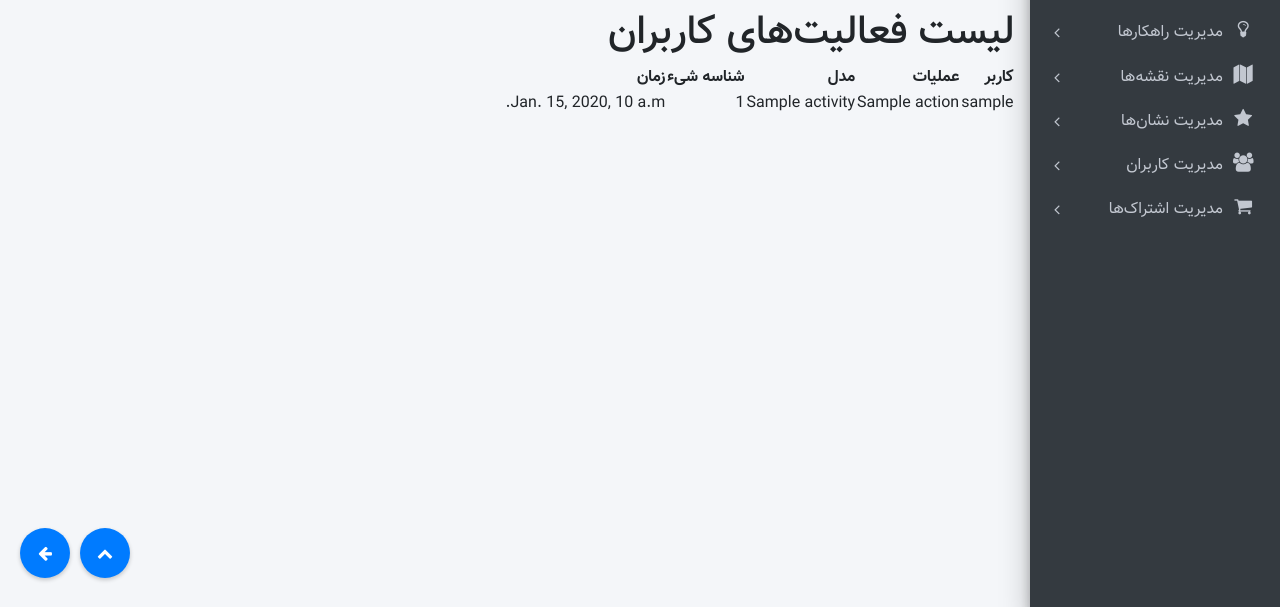
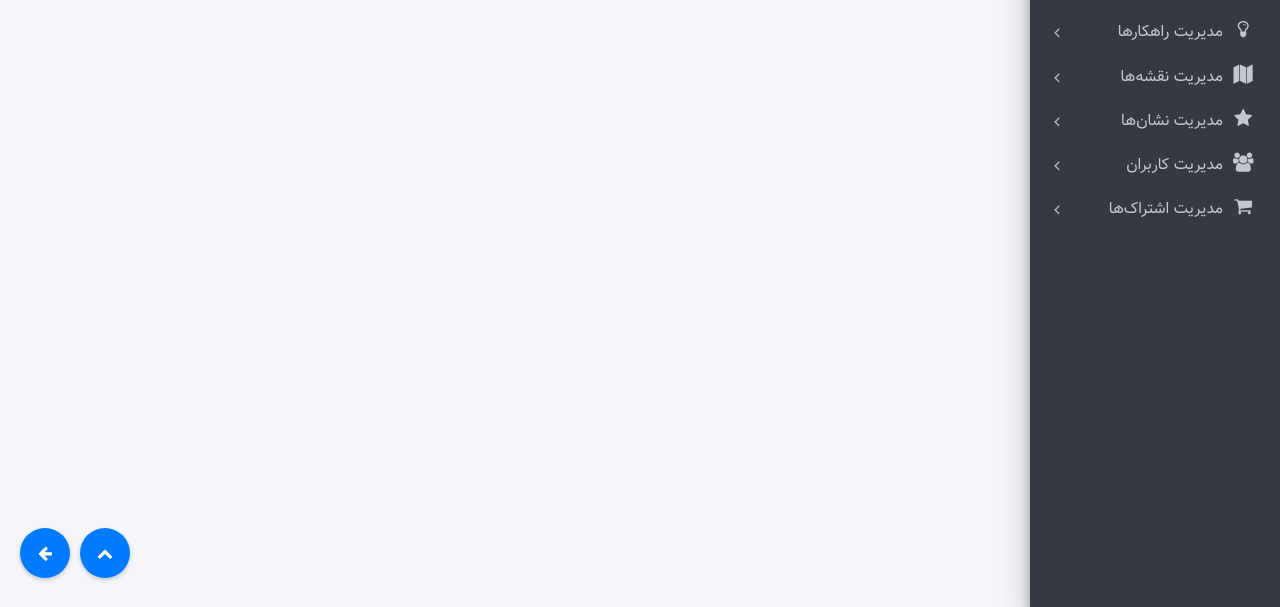
Before and after one commit to herotux/ecupars, a Django app: template core/templates/admin_dashboard.html in a window 1280 px wide. Shown: the part 192-799 px from the top of the page. Run offline with Django 5.2, Linux system fonts and the light colour scheme; the template is opened without the code that fills it: most values are stand-ins (such as "Sample title", 1, 10 or a date in 2020); parts of the project's set-up code (start-up, migrations or seed data) failed here and were passed over; some libraries are stand-ins or nearby versions.

Commit message:
make admin dashboard fix

```diff
--- a/core/templates/admin_dashboard.html
+++ b/core/templates/admin_dashboard.html
@@ -5,30 +5,6 @@
     <h1>داشبورد مدیر</h1>
     <div class="container mt-5">
         <p>سلام {{ user.first_name }} خوش اومدی </p>
-
-        <h1>لیست فعالیت‌های کاربران</h1>
-    <table>
-        <thead>
-            <tr>
-                <th>کاربر</th>
-                <th>عملیات</th>
-                <th>مدل</th>
-                <th>شناسه شیء</th>
-                <th>زمان</th>
-            </tr>
-        </thead>
-        <tbody>
-            {% for activity in activities %}
-            <tr>
-                <td>{{ activity.user.username }}</td>
-                <td>{{ activity.action }}</td>
-                <td>{{ activity.model_name }}</td>
-                <td>{{ activity.object_id }}</td>
-                <td>{{ activity.timestamp }}</td>
-            </tr>
-            {% endfor %}
-        </tbody>
-    </table>
     </div>
 
 
```
